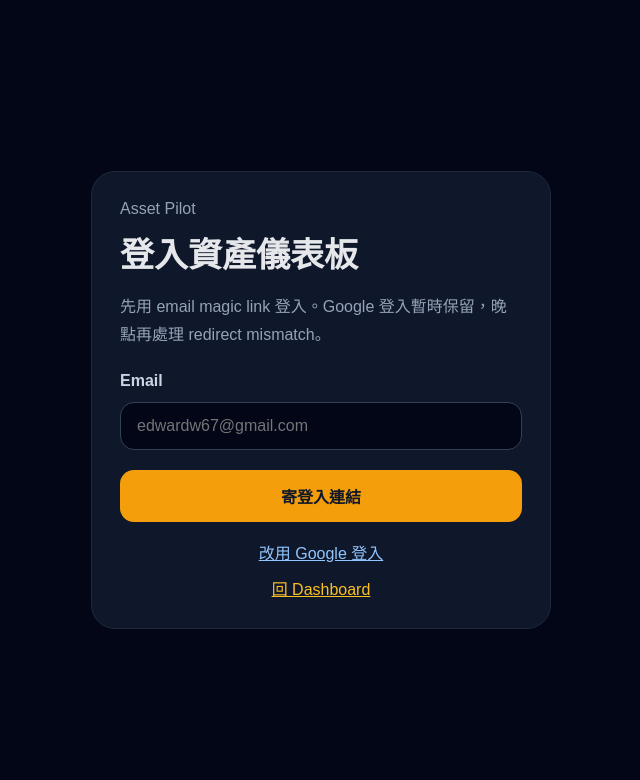
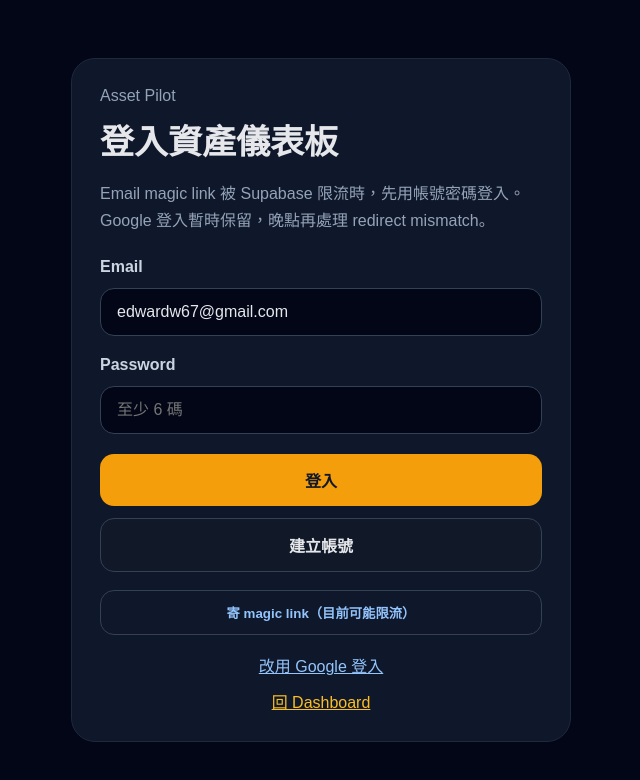
Before and after one commit to edwardw67-stack/asset-pilot, a Next.js app: page /auth/login in a window 1280 px wide. Shown: the top 780 px of the page, without its empty margins (319-959 px from the left). Built offline with nearby package versions, Linux system fonts and the light colour scheme.

Commit message:
Add password login form

```diff
--- a/app/auth/login/page.tsx
+++ b/app/auth/login/page.tsx
@@ -1,17 +1,18 @@
 type LoginPageProps = {
-  searchParams?: Promise<{ error?: string }>;
+  searchParams?: Promise<{ error?: string; message?: string }>;
 };
 
 export default async function LoginPage({ searchParams }: LoginPageProps) {
   const params = await searchParams;
   const error = params?.error;
+  const message = params?.message;
 
   return (
     <main style={{ minHeight: '100vh', background: '#020617', color: '#e5e7eb', display: 'grid', placeItems: 'center', padding: 24 }}>
-      <section style={{ width: '100%', maxWidth: 460, background: '#0f172a', border: '1px solid #1e293b', borderRadius: 24, padding: 28 }}>
+      <section style={{ width: '100%', maxWidth: 500, background: '#0f172a', border: '1px solid #1e293b', borderRadius: 24, padding: 28 }}>
         <p style={{ margin: 0, color: '#94a3b8' }}>Asset Pilot</p>
         <h1 style={{ margin: '10px 0 12px', fontSize: 34 }}>登入資產儀表板</h1>
-        <p style={{ color: '#94a3b8', lineHeight: 1.7 }}>先用 email magic link 登入。Google 登入暫時保留，晚點再處理 redirect mismatch。</p>
+        <p style={{ color: '#94a3b8', lineHeight: 1.7 }}>Email magic link 被 Supabase 限流時，先用帳號密碼登入。Google 登入暫時保留，晚點再處理 redirect mismatch。</p>
 
         {error ? (
           <div style={{ marginTop: 16, padding: 14, borderRadius: 14, border: '1px solid #7f1d1d', background: '#450a0a', color: '#fecaca', lineHeight: 1.6 }}>
@@ -19,10 +20,26 @@ export default async function LoginPage({ searchParams }: LoginPageProps) {
           </div>
         ) : null}
 
-        <form action="/auth/email" method="post" style={{ display: 'grid', gap: 12, marginTop: 24 }}>
+        {message ? (
+          <div style={{ marginTop: 16, padding: 14, borderRadius: 14, border: '1px solid #14532d', background: '#052e16', color: '#bbf7d0', lineHeight: 1.6 }}>
+            {decodeURIComponent(message)}
+          </div>
+        ) : null}
+
+        <form action="/auth/password" method="post" style={{ display: 'grid', gap: 12, marginTop: 24 }}>
           <label htmlFor="email" style={{ color: '#cbd5e1', fontWeight: 700 }}>Email</label>
-          <input id="email" name="email" type="email" required placeholder="edwardw67@gmail.com" style={{ padding: '14px 16px', borderRadius: 14, border: '1px solid #334155', background: '#020617', color: '#e5e7eb', fontSize: 16 }} />
-          <button type="submit" style={{ border: 0, cursor: 'pointer', marginTop: 8, padding: '14px 16px', borderRadius: 14, background: '#f59e0b', color: '#111827', fontWeight: 700, fontSize: 16 }}>寄登入連結</button>
+          <input id="email" name="email" type="email" required defaultValue="edwardw67@gmail.com" style={{ padding: '14px 16px', borderRadius: 14, border: '1px solid #334155', background: '#020617', color: '#e5e7eb', fontSize: 16 }} />
+
+          <label htmlFor="password" style={{ color: '#cbd5e1', fontWeight: 700, marginTop: 8 }}>Password</label>
+          <input id="password" name="password" type="password" required minLength={6} placeholder="至少 6 碼" style={{ padding: '14px 16px', borderRadius: 14, border: '1px solid #334155', background: '#020617', color: '#e5e7eb', fontSize: 16 }} />
+
+          <button name="intent" value="sign-in" type="submit" style={{ border: 0, cursor: 'pointer', marginTop: 8, padding: '14px 16px', borderRadius: 14, background: '#f59e0b', color: '#111827', fontWeight: 700, fontSize: 16 }}>登入</button>
+          <button name="intent" value="sign-up" type="submit" style={{ border: '1px solid #334155', cursor: 'pointer', padding: '14px 16px', borderRadius: 14, background: '#111827', color: '#e5e7eb', fontWeight: 700, fontSize: 16 }}>建立帳號</button>
+        </form>
+
+        <form action="/auth/email" method="post" style={{ display: 'grid', gap: 12, marginTop: 18 }}>
+          <input name="email" type="hidden" value="edwardw67@gmail.com" />
+          <button type="submit" style={{ border: '1px solid #334155', cursor: 'pointer', padding: '12px 14px', borderRadius: 14, background: 'transparent', color: '#93c5fd', fontWeight: 700 }}>寄 magic link（目前可能限流）</button>
         </form>
 
         <a href="/auth/google" style={{ display: 'block', marginTop: 18, color: '#93c5fd', textAlign: 'center' }}>改用 Google 登入</a>
```
